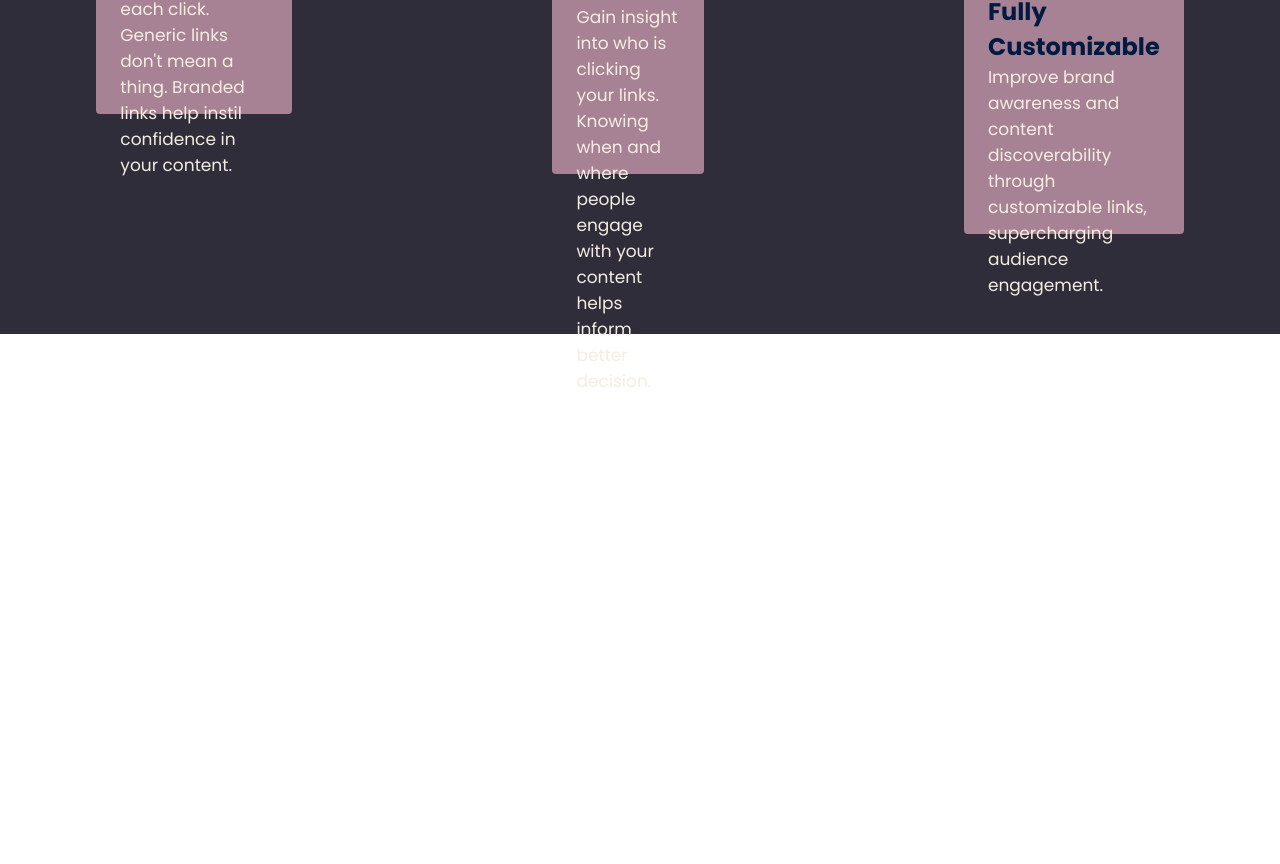
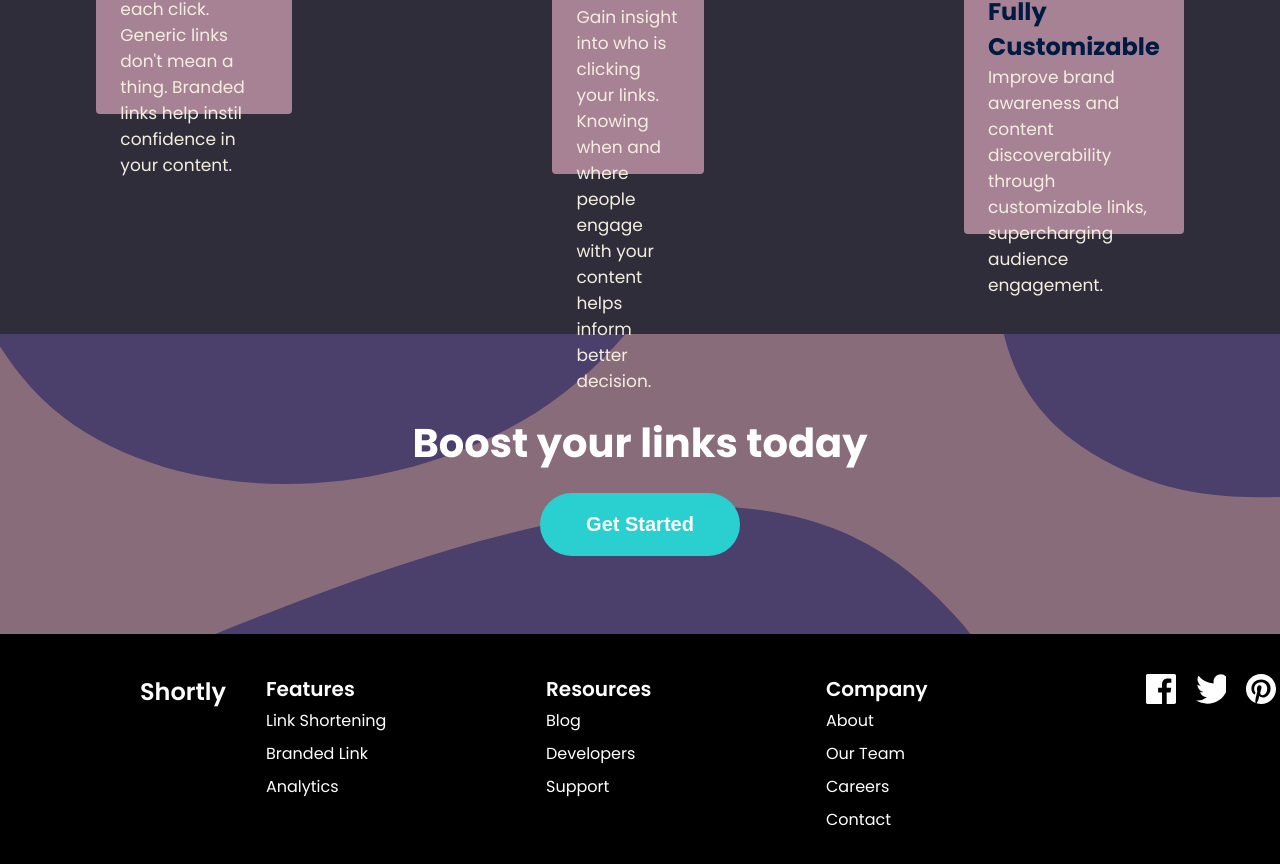
Before and after one commit to reandyferdinanto/shortly-app-re, a React (Vite) app: page / in a window 1280 px wide. Shown: the part 1718-2582 px from the top of the page. Before the commit the page ends 2112 px from the top, so only its background shows below. Built offline with nearby package versions, Linux system fonts and the light colour scheme.

Commit message:
add footer

```diff
--- a/src/components/ShorteningInput/style.module.scss
+++ b/src/components/ShorteningInput/style.module.scss
@@ -6,7 +6,7 @@
   max-width: 100%;
   height: 8rem;
   border-radius: 0.5rem;
-  background: url(../../static//images/bg-boost-desktop.svg) var(--color-shorten) no-repeat;
+  background: url(../../static//images/bg-shorten-desktop.svg) var(--color-shorten) no-repeat;
   background-size: cover;
   @include directionX;
   align-items: center;
@@ -25,8 +25,8 @@
     padding: 0.8rem 0rem;
     border-radius: 0.6rem;
     color: $color-white;
-    font-weight: 700;
-    font-size: 0.8rem;
+    font-weight: 800;
+    font-size: 1rem;
     cursor: pointer;
   }
   .Button:hover {
@@ -40,6 +40,7 @@
 
 @media (max-width: 768px) {
   .ShorteningBoxWrapper {
+    background: url(../../static//images/bg-shorten-mobile.svg) var(--color-shorten) no-repeat;
     width: 20rem;
     max-width: 100%;
     height: 10rem;
--- a/src/pages/Home/Section1/style.module.scss
+++ b/src/pages/Home/Section1/style.module.scss
@@ -53,9 +53,10 @@
     height: auto;
     .Illustration {
       background-image: url('../../../static/images/illustration-working.svg');
-      background-size: cover;
+      background-size: contain;
+      background-repeat: no-repeat;
       width: 100%;
-      height: 20rem;
+      height: 33rem;
     }
   }
 }
@@ -79,7 +80,7 @@
         text-align: center;
       }
       .SubTitle {
-        font-size: 0.8rem;
+        font-size: 0.5rem;
         text-align: center;
       }
       .GetStarted {
@@ -98,6 +99,7 @@
         background-size: contain;
         background-position: center;
         background-repeat: no-repeat;
+        height: 20rem;
       }
     }
   }
--- /dev/null
+++ b/src/pages/Home/Section3/index.jsx
@@ -0,0 +1,15 @@
+import React from 'react';
+import classes from './style.module.scss';
+
+const Section3 = () => {
+  return (
+    <div>
+      <div className={classes.Wrapper}>
+        <div className={classes.TitleS3}>Boost your links today</div>
+        <button className={classes.GetStarted}>Get Started</button>
+      </div>
+    </div>
+  );
+};
+
+export default Section3;
--- /dev/null
+++ b/src/pages/Home/Section3/style.module.scss
@@ -0,0 +1,52 @@
+@import '@styles/base';
+
+.Wrapper {
+  width: 100%;
+  height: 15rem;
+  background: url(../../../static/images/bg-boost-desktop.svg) var(--color-shorten) no-repeat;
+  background-size: cover;
+  @include directionY;
+  justify-content: center;
+  align-items: center;
+  gap: 1rem;
+
+  .TitleS3 {
+    color: #ffffff;
+    font-weight: 700;
+    font-size: 2rem;
+  }
+
+  .GetStarted {
+    background-color: var(--color-button-cyan);
+    border: none;
+    width: 10rem;
+    padding: 1rem 0.8rem;
+    border-radius: 2rem;
+    color: $color-white;
+    font-weight: 700;
+    font-size: 1rem;
+    cursor: pointer;
+  }
+  .GetStarted:hover {
+    background-color: hsl(180, 74%, 54%);
+  }
+  .GetStarted:active {
+    position: relative;
+    top: 1px;
+  }
+}
+
+@media only screen and (max-width: 768px) {
+  .Wrapper {
+    background: url(../../../static/images/bg-boost-mobile.svg) var(--color-shorten) no-repeat;
+    background-size: cover;
+    .TitleS3 {
+      font-size: 1.7rem;
+    }
+    .GetStarted {
+      width: 8rem;
+      padding: 0.8rem 0.6rem;
+      font-size: 0.8rem;
+    }
+  }
+}
--- /dev/null
+++ b/src/pages/Home/Section4/index.jsx
@@ -0,0 +1,54 @@
+import React from 'react';
+import classes from './style.module.scss';
+// import Facebook from '../../../static/images/icon-facebook.svg';
+// import Twitter from '../../../static/images/icon-twitter.svg';
+// import Pinterest from '../../../static/images/icon-pinterest.svg';
+// import Instagram from '../../../static/images/icon-instagram.svg';
+
+const Section4 = () => {
+  return (
+    <div>
+      <div className={classes.FooterWrapper}>
+        <div className={classes.Logo}>
+          <div className={classes.Shortly}>Shortly</div>
+        </div>
+        <div className={classes.MenuWrapper}>
+          <div className={classes.Features}>
+            <div className={classes.FeaTitle}>Features</div>
+            <div className={classes.FeaContent}>
+              <div className={classes.Content}>Link Shortening</div>
+              <div className={classes.Content}>Branded Link</div>
+              <div className={classes.Content}>Analytics</div>
+            </div>
+          </div>
+          <div className={classes.Resources}>
+            <div className={classes.ResTitle}>Resources</div>
+            <div className={classes.ResContent}>
+              <div className={classes.Content}>Blog</div>
+              <div className={classes.Content}>Developers</div>
+              <div className={classes.Content}>Support</div>
+            </div>
+          </div>
+          <div className={classes.Company}>
+            <div className={classes.CompTitle}>Company</div>
+            <div className={classes.CompContent}>
+              <div className={classes.Content}>About</div>
+              <div className={classes.Content}>Our Team</div>
+              <div className={classes.Content}>Careers</div>
+              <div className={classes.Content}>Contact</div>
+            </div>
+          </div>
+        </div>
+
+        <div className={classes.SocialsWrapper}>
+          <div className={classes.IconFacebook}></div>
+          <div className={classes.IconTwitter}></div>
+          <div className={classes.IconPinterest}></div>
+          <div className={classes.IconInstagram}></div>
+        </div>
+      </div>
+    </div>
+  );
+};
+
+export default Section4;
--- /dev/null
+++ b/src/pages/Home/Section4/style.module.scss
@@ -0,0 +1,170 @@
+@import '@styles/base';
+
+.FooterWrapper {
+  width: 100%;
+  height: 100%;
+  @include directionX;
+  background-color: #000000;
+  color: #ffffff;
+  box-sizing: border-box;
+  padding: 2rem 7rem 1rem 7rem;
+  gap: 2rem;
+  .Logo {
+    width: 24rem;
+    height: 100%;
+
+    .Shortly {
+      font-size: 1.2rem;
+      font-weight: 600;
+    }
+  }
+
+  .MenuWrapper {
+    @include directionX;
+    .Features {
+      width: 14rem;
+      height: 10rem;
+
+      .FeaTitle {
+        font-weight: 600;
+      }
+      .Content {
+        font-size: 0.8rem;
+        padding: 0.2rem 0;
+      }
+    }
+    .Resources {
+      width: 14rem;
+      height: 10rem;
+
+      .ResTitle {
+        font-weight: 600;
+      }
+
+      .Content {
+        font-size: 0.8rem;
+        padding: 0.2rem 0;
+      }
+    }
+    .Company {
+      width: 14rem;
+      height: 10rem;
+
+      .CompTitle {
+        font-weight: 600;
+      }
+      .Content {
+        font-size: 0.8rem;
+        padding: 0.2rem 0;
+      }
+    }
+  }
+
+  .SocialsWrapper {
+    width: 10rem;
+    @include directionX;
+    justify-content: start;
+    gap: 1rem;
+
+    .IconFacebook {
+      background-image: url(../../../static/images/icon-facebook.svg);
+      background-size: cover;
+      background-repeat: no-repeat;
+      width: 1.5rem;
+      height: 1.5rem;
+    }
+
+    .IconTwitter {
+      background-image: url(../../../static/images/icon-twitter.svg);
+      background-size: cover;
+      background-repeat: no-repeat;
+      width: 1.5rem;
+      height: 1.5rem;
+    }
+
+    .IconPinterest {
+      background-image: url(../../../static/images/icon-pinterest.svg);
+      background-size: cover;
+      background-repeat: no-repeat;
+      width: 1.5rem;
+      height: 1.5rem;
+    }
+
+    .IconInstagram {
+      background-image: url(../../../static/images/icon-instagram.svg);
+      background-size: cover;
+      background-repeat: no-repeat;
+      width: 1.5rem;
+      height: 1.5rem;
+    }
+
+    .IconFacebook:hover {
+      box-shadow: 0 0 40px #1877f2;
+      transition: background-color 0.3s;
+    }
+  }
+}
+
+@media only screen and (max-width: 768px) {
+  .FooterWrapper {
+    width: 100%;
+    height: 100%;
+    @include directionY;
+    align-items: center;
+    .Logo {
+      width: 5rem;
+      height: 2rem;
+    }
+    .MenuWrapper {
+      @include directionY;
+      height: 30rem;
+      align-items: center;
+      //   .Features .Resources .Company {
+      //     @include directionY;
+      //     align-items: center;
+      //     .FeaTitle {
+      //       text-align: center;
+      //     }
+      //   }
+      .Features {
+        .FeaTitle {
+          text-align: center;
+        }
+        .FeaContent {
+          .Content {
+            text-align: center;
+          }
+        }
+      }
+
+      .Resources {
+        .ResTitle {
+          text-align: center;
+        }
+        .ResContent {
+          .Content {
+            text-align: center;
+          }
+        }
+      }
+
+      .Company {
+        .CompTitle {
+          text-align: center;
+        }
+        .CompContent {
+          .Content {
+            text-align: center;
+          }
+        }
+      }
+    }
+    .SocialsWrapper {
+      @include directionX;
+      width: 100%;
+      align-items: start;
+      justify-content: center;
+      padding-bottom: 2rem;
+    }
+  }
+}
--- a/src/pages/Home/index.jsx
+++ b/src/pages/Home/index.jsx
@@ -1,12 +1,16 @@
 import classes from './style.module.scss';
 import Section1 from './Section1/index';
 import Section2 from './Section2/index';
+import Section3 from './Section3/index';
+import Section4 from './Section4/index';
 
 const Home = () => {
   return (
     <div>
       <Section1 />
       <Section2 />
+      <Section3 />
+      <Section4 />
     </div>
   );
 };
```
